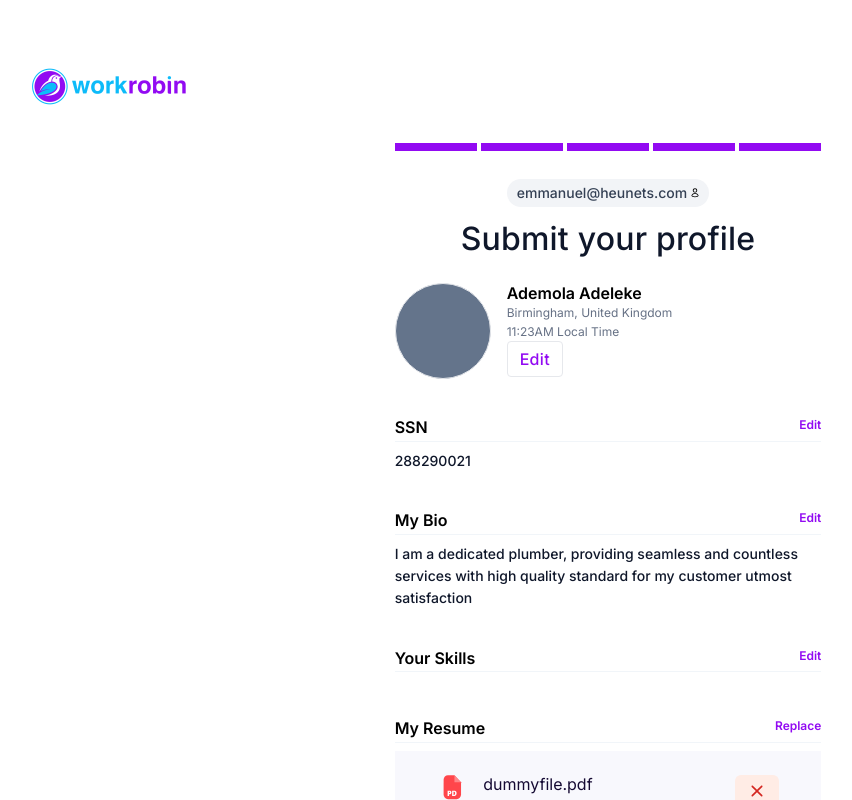
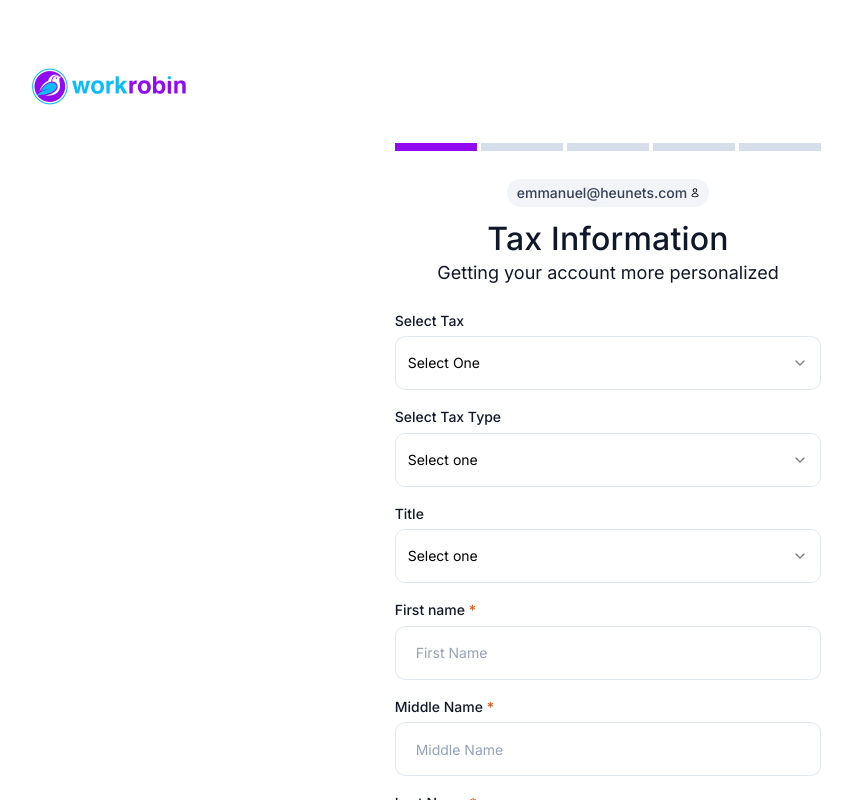
Before and after one commit to tundeLayan/work-robin-provider, a Next.js app: page /profiling in a window 1280 px wide. Both pictures are taken after a click on the button "Get Started". Shown: the top 800 px of the page, without its empty margins (32-884 px from the left). Built offline with nearby package versions, Linux system fonts and the light colour scheme.

Commit message:
fix: Initial value for steps for profiling

```diff
--- a/src/components/forms/profiling/StepsContainer.tsx
+++ b/src/components/forms/profiling/StepsContainer.tsx
@@ -23,7 +23,7 @@ type TForm = z.infer<typeof formSchema>;
 
 const steps = 5;
 const StepsContainer = () => {
-  const [currentStep, setCurrentStep] = useState(6);
+  const [currentStep, setCurrentStep] = useState(1);
 
   const form = useForm<TForm>({
     resolver: zodResolver(formSchema),
```
